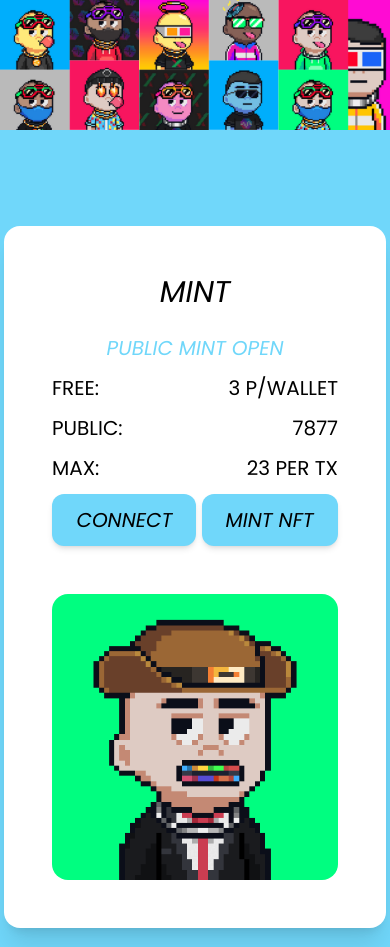
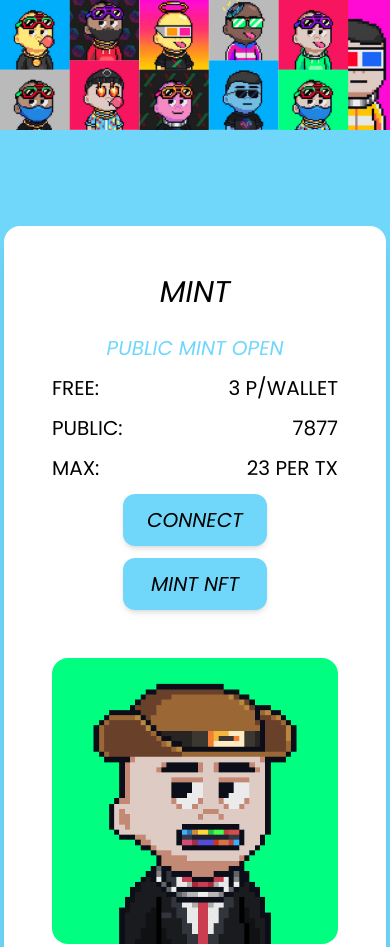
Before and after one commit to muhammadmesum72/Gang-Boyz, a website: page index.html in a window 390 px wide. Shown: the top 947 px of the page. Drawn offline with nearby package versions, Linux system fonts and the light colour scheme; a script that the page names is missing.

Commit message:
Mint Button updated

```diff
--- a/index.html
+++ b/index.html
@@ -39,7 +39,7 @@
 
           <!-- Connect / Mint Button -->
 
-          <div>
+          <div class="flex flex-col md:flex-row gap-3">
             <button
               onclick="connectWallet()"
               class="uppercase  bg-[#70d7fa] rounded-xl  px-6 py-3  text-black hover:text-white transition-all ease-in-out  italic shadow-md"
```
